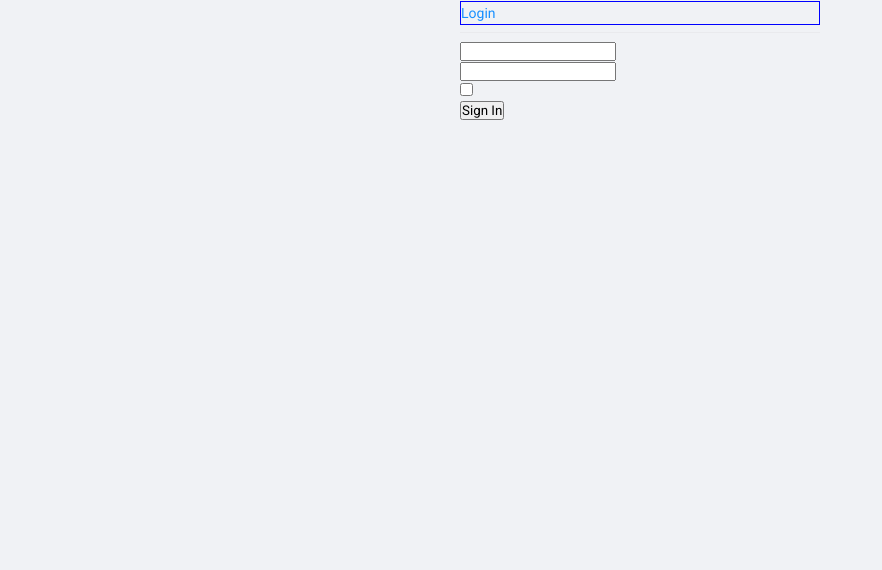
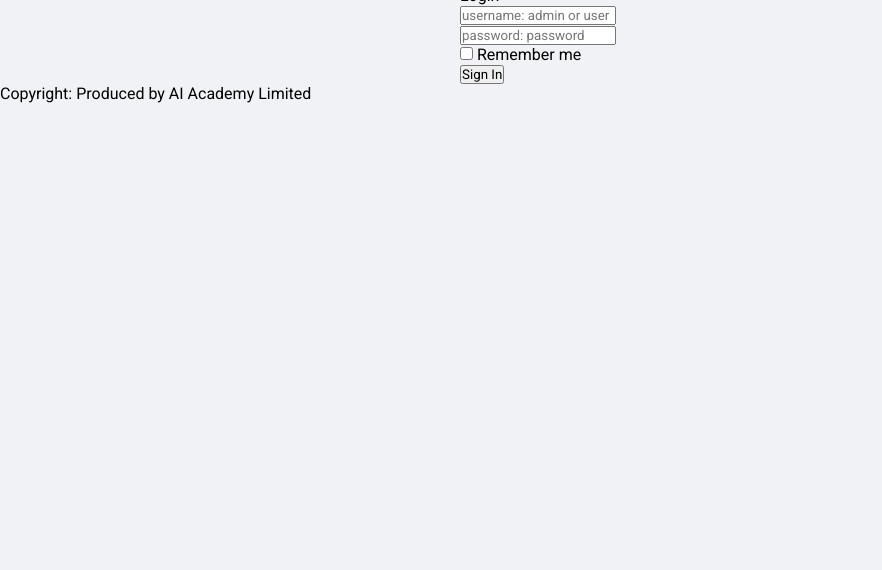
Before and after one commit to bmuzuraimov/ldva-html-css, a plain HTML site: page login.html in a window 1280 px wide. Shown: the part 230-800 px from the top of the page, without its empty margins (0-882 px from the left). Drawn offline with Linux system fonts and the light colour scheme.

Commit message:
Update login.html

```diff
--- a/login.html
+++ b/login.html
@@ -13,22 +13,26 @@
 				<img src="images/login-ico.png" alt="">
 				<h2>LDVA System Dashboard</h2>
 			</div>
-			<div class="login-form-title">
-				<h4 class="login-title">Login</h4>
+			<div class="login-title">
+				<h4>Login</h4>
 			</div>
 			<div>
-				<input type="text">
+				<input type="text" placeholder="username: admin or user">
 			</div>
 			<div>
-				<input type="text">
+				<input type="password" placeholder="password: password">
 			</div>
-			<div>
-				<input type="checkbox">
+			<div class="rmbr-me">
+				<input type="checkbox" id="rmbr-me">
+				<label for="rmbr-me">Remember me</label>
 			</div>
 			<div>
 				<button type="submit">Sign In</button>
 			</div>
 		</form>
+		<div class="copyright-msg">
+			<p>Copyright: Produced by AI Academy Limited</p>
+		</div>
 	</article>
 </body>
 </html>
```
